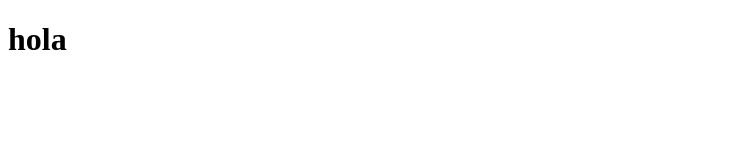
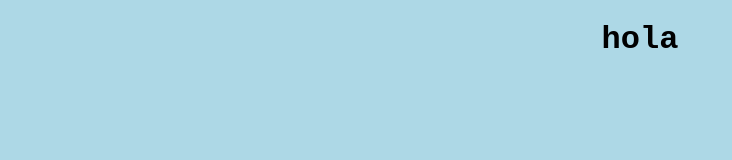
Before and after one commit to zruiz91/Zachs-personal-website, a plain HTML site: page index.html in a window 1280 px wide. Shown: the whole page, without its empty margins (0-732 px from the left). Drawn offline with Linux system fonts and the light colour scheme.

Commit message:
add style.css, connect to index.html

```diff
--- a/index.html
+++ b/index.html
@@ -2,6 +2,7 @@
 <html lang="en">
     <head>
         <title>Zach's Personal Website</title>
+        <link rel="stylesheet" href="style.css" />
     </head>
     <body>
         <h1>hola</h1>
--- /dev/null
+++ b/style.css
@@ -0,0 +1,5 @@
+body {
+    background: lightblue;
+    font-family: 'Courier New', Courier, monospace;
+    text-align: center;
+}
```
